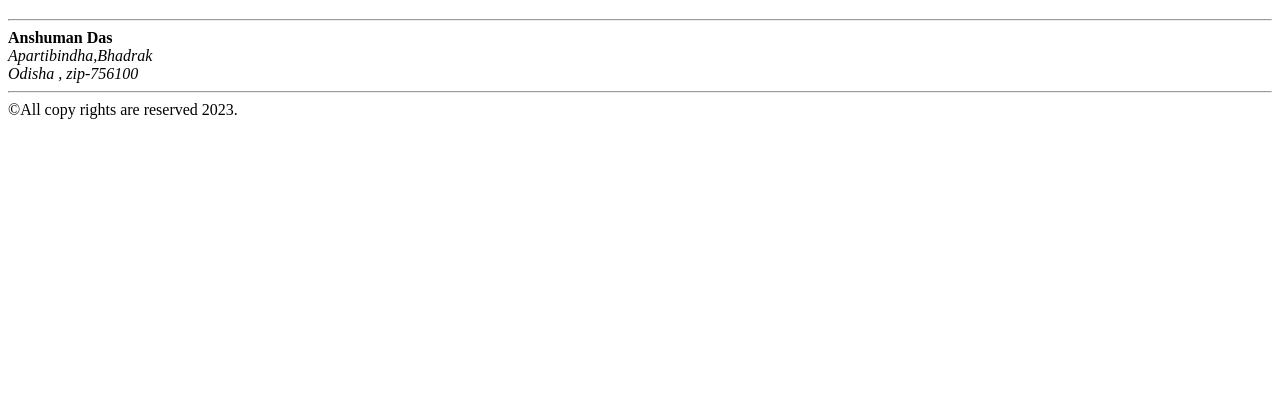
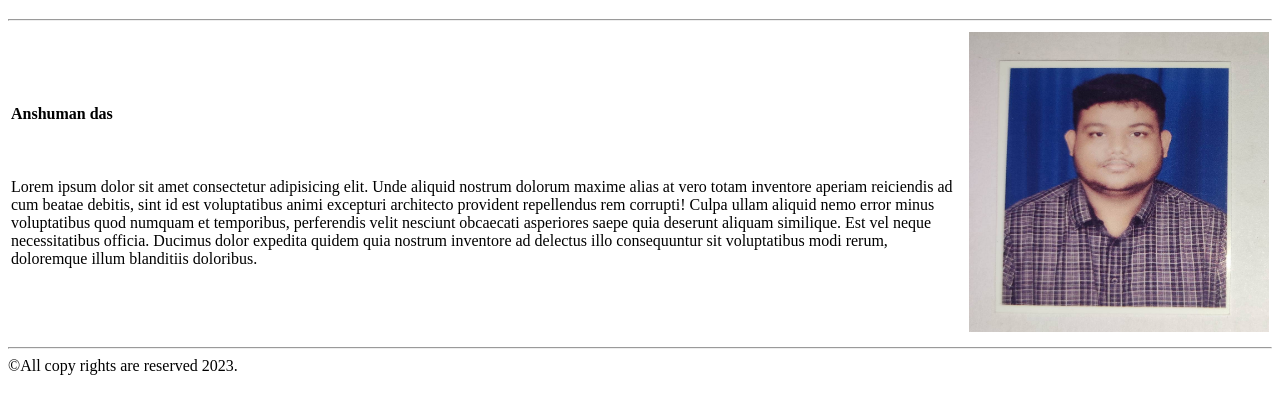
Before and after one commit to Anshuman-das13/Tutorials, a plain HTML site: page my resume.html in a window 1280 px wide. Shown: the part 61-474 px from the top of the page. Drawn offline with Linux system fonts and the light colour scheme.

Commit message:
resume update
resume updated till skills using list ,table, and semantic tags

```diff
--- a/my resume.html
+++ b/my resume.html
@@ -11,8 +11,20 @@
     </header>
     <hr>
     <main>
-        <strong>Anshuman Das</strong>
-        <address>Apartibindha,Bhadrak <br> Odisha , zip-756100</address>
+        <section>
+          <table>
+            <tr>
+              <td>
+                <h4>Anshuman das</h4><br>
+                <p>Lorem ipsum dolor sit amet consectetur adipisicing elit. Unde aliquid nostrum dolorum maxime alias at vero totam inventore aperiam reiciendis ad cum beatae debitis, sint id est voluptatibus animi excepturi architecto provident repellendus rem corrupti! Culpa ullam aliquid nemo error minus voluptatibus quod numquam et temporibus, perferendis velit nesciunt obcaecati asperiores saepe quia deserunt aliquam similique. Est vel neque necessitatibus officia. Ducimus dolor expedita quidem quia nostrum inventore ad delectus illo consequuntur sit voluptatibus modi rerum, doloremque illum blanditiis doloribus.
+                </p>
+              </td>
+              <td>
+                <img src="./photos/anshuman passport.jpg" alt="myphotos" width="300px" height="300px">
+              </td>
+            </tr>
+          </table>
+        </section>
     </main>
     <hr>
     <footer>
```
Also changed, not shown: photos/anshuman passport.jpg (added).
